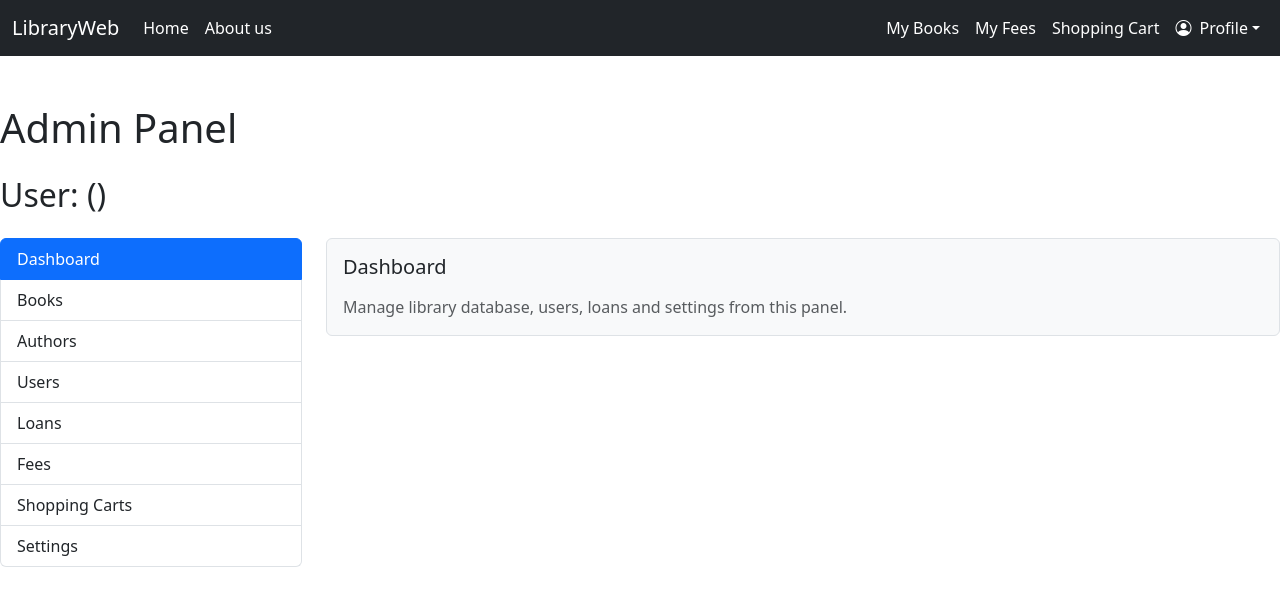
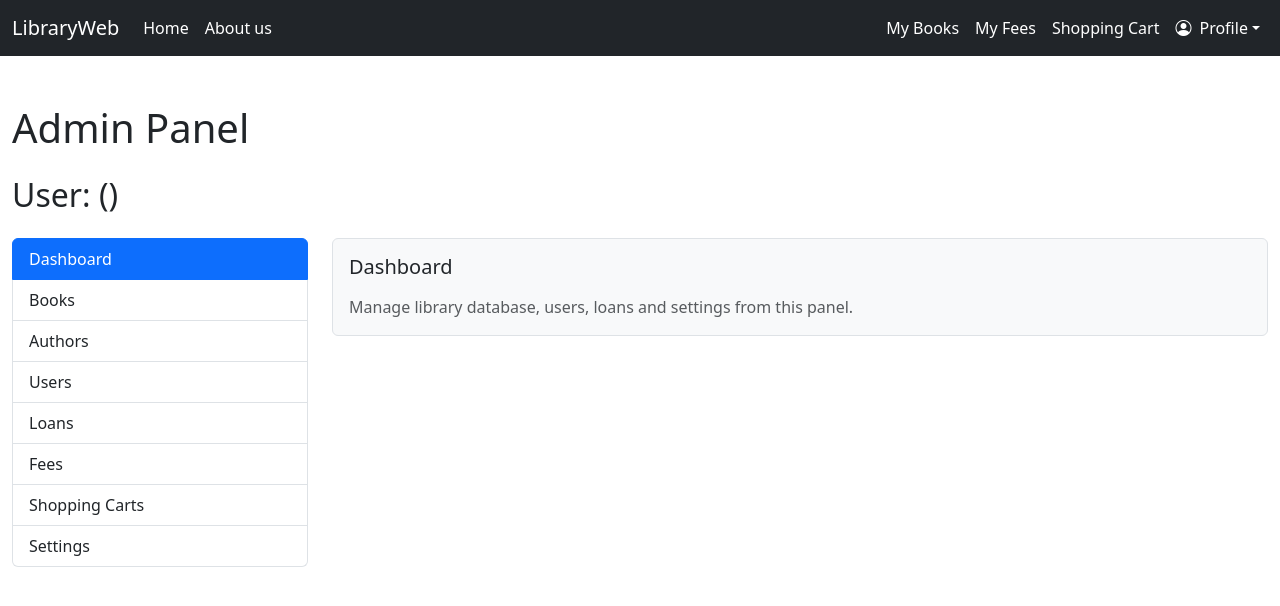
Before and after one commit to pterq/LibraryWeb, a React (Vite) app in the folder library-client/: page /admin-panel in a window 1280 px wide. Shown: the top 606 px of the page. Built offline with nearby package versions, Linux system fonts and the light colour scheme; sample sign-in values are in the browser's storage.

Commit message:
front authors dashboard

```diff
--- a/library-client/src/App.tsx
+++ b/library-client/src/App.tsx
@@ -28,7 +28,7 @@ function App() {
 		<AuthProvider>
 			<Router>
 				<NavBar />
-				<div className=" mt-5">
+				<div className="container-fluid mt-5">
 					<Routes>
 						{/* Public pages */}
 						<Route path="/" element={<BooksPage />} />
--- a/library-client/src/component/admin/AdminPanelPage.tsx
+++ b/library-client/src/component/admin/AdminPanelPage.tsx
@@ -65,7 +65,7 @@ const AdminPanelPage = () => {
 	);
 
 	return (
-		<div className="w-100">
+		<div className="">
 			<h1 className="mb-4">Admin Panel</h1>
 			<h2 className="mb-4">
 				User: {firstName} {lastName} ({email})
--- a/library-client/src/component/dashboards/AuthorsDashboard.tsx
+++ b/library-client/src/component/dashboards/AuthorsDashboard.tsx
@@ -7,7 +7,7 @@ const AuthorsDashboard = () => {
 	const authors: AuthorType[] = MockData.mockAuthors;
 
 	return (
-		<div>
+		<div className="container-fluid">
 			<h1>Authors Dashboard</h1>
 
 			{/* Add author button*/}
```
